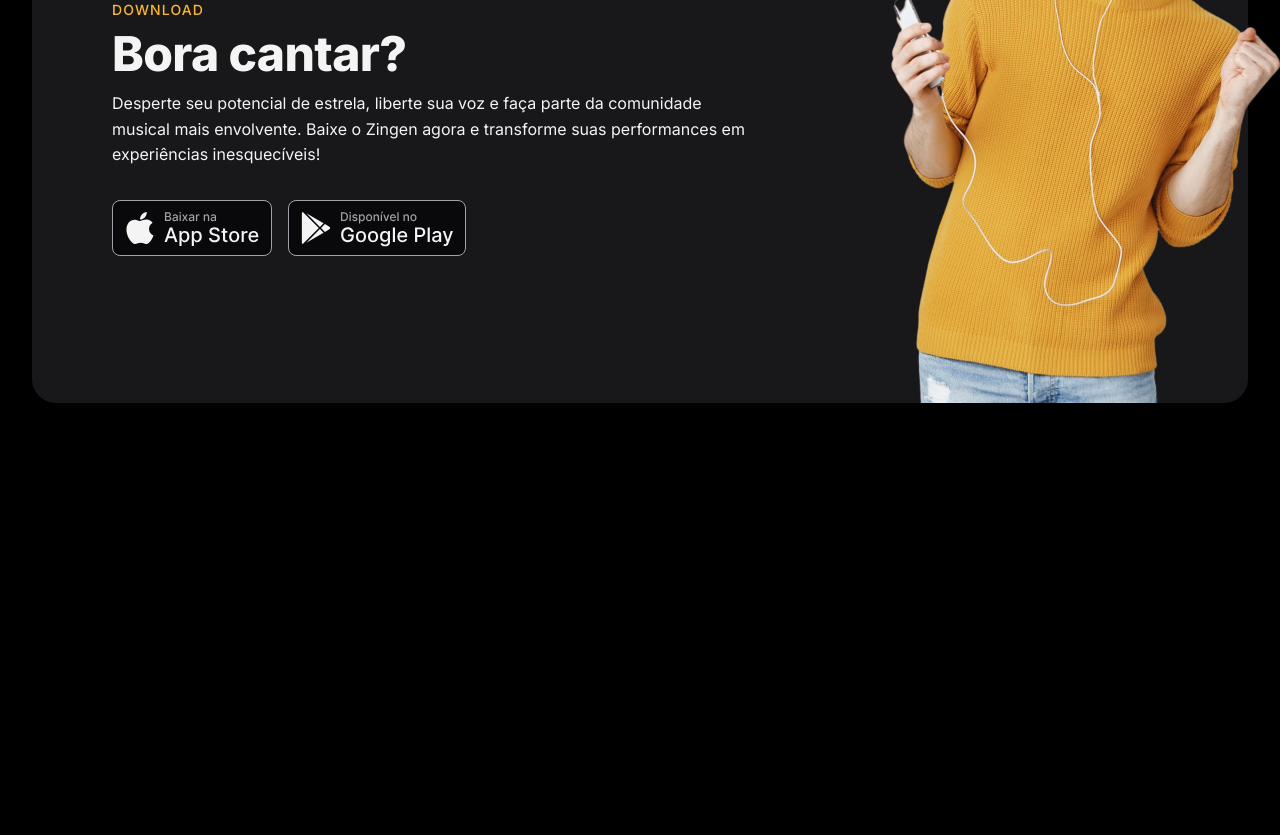
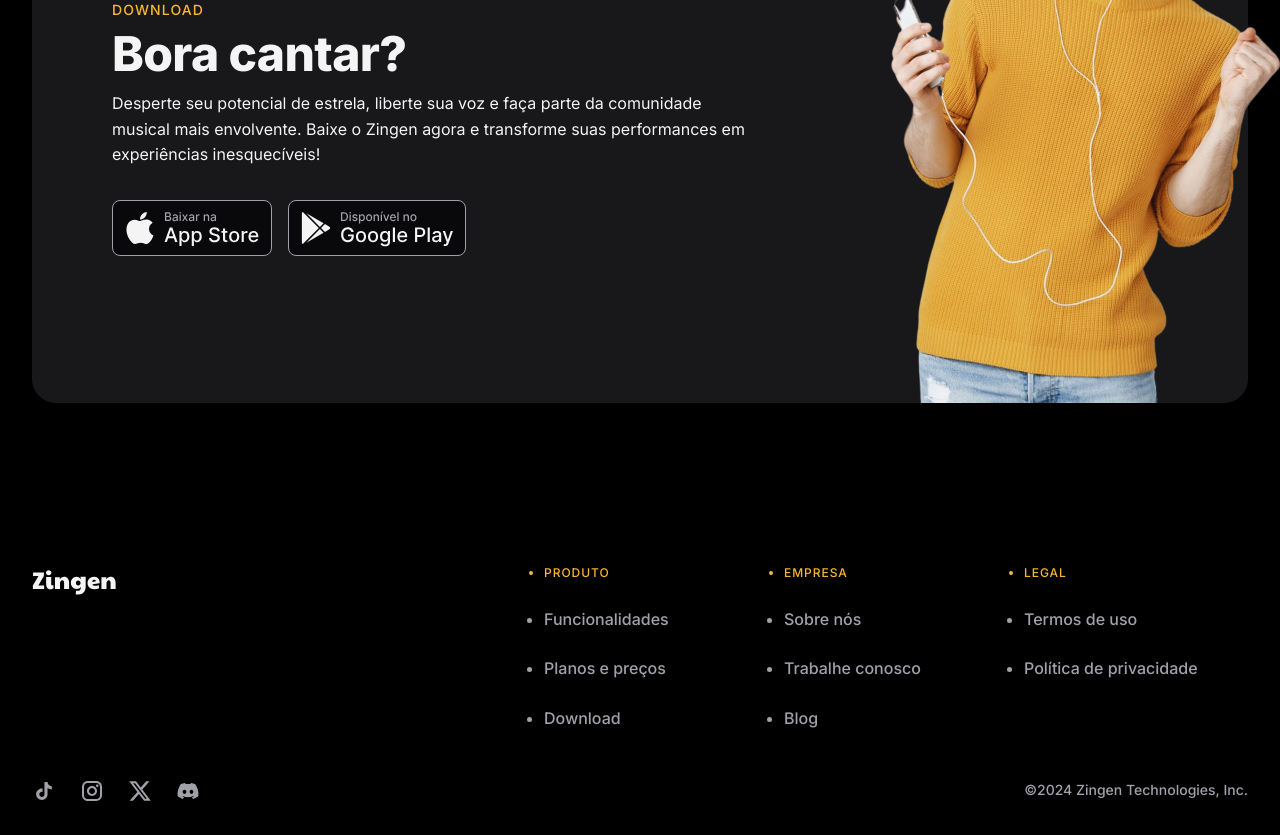
Before and after one commit to Leonardodev126/Landing-page-de-aplica-es, a plain HTML site: page Projeto/index.html in a window 1280 px wide. Shown: the part 3762-4597 px from the top of the page. Before the commit the page ends 4245 px from the top, so only its background shows below. Drawn offline with Linux system fonts and the light colour scheme.

Commit message:
Finalizando o projeto

```diff
--- /dev/null
+++ b/Projeto/css/footer.css
@@ -0,0 +1,60 @@
+footer {
+    color: var(--text-color-secondary);
+    font-weight: var(--fw-md);
+
+    & .container {
+        padding-inline: 3rem;
+    }
+
+    & .container, & .top {
+        gap: 3rem;
+    }
+
+    & nav .even-columns {
+        gap: 4rem;
+    }
+
+    & .top ul {
+        align-content: start;
+    }
+
+    & .title {
+        font-size: 0.75rem;
+        letter-spacing: 0.08em;
+        text-transform: uppercase;
+        color: var(--brand-color-primary);
+    }
+
+    & .bottom {
+        flex-wrap:wrap;
+
+        & > div {
+            margin-right: auto;
+        }
+
+        & span {
+            font-size: .875rem;
+        }
+    }
+
+    @media (width >= 80em) {
+        .container {
+            padding-inline: 0;
+            padding-bottom: 2rem;
+        }
+
+        & .top {
+            grid-template-columns: auto 1fr;
+
+            & nav {
+                margin-left: auto;
+
+                & ul {
+                    width: 14rem;
+                }
+            }
+
+        }
+
+    }
+}
--- a/Projeto/css/index.css
+++ b/Projeto/css/index.css
@@ -10,3 +10,4 @@
 @import url(features.css) (width >= 80rem); /* Só irá importar esse estilo css se a tela for maior que 1280px */
 @import url(pricing.css);
 @import url(download.css);
+@import url(footer.css);
--- a/Projeto/index.html
+++ b/Projeto/index.html
@@ -188,5 +188,70 @@
             </div>
         </div>
     </section>
+
+    <footer>
+        <div class="container py-xl grid">
+            <section class="grid top">
+                <img src="assets/icons/logo.svg" alt="">
+
+                <nav class="even-columns">
+                    <ul role="list" class="grid gap-1.5">
+                        <li class="title">Produto</li>
+                        <li>
+                            <a href="#features">Funcionalidades</a>
+                        </li>
+
+                        <li>
+                            <a href="#pricing">Planos e preços</a>
+                        </li>
+
+
+                        <li>
+                            <a href="#download">Download</a>
+                        </li>
+                    </ul>
+
+                    <ul role="list" class="grid gap-1.5">
+                        <li class="title">Empresa</li>
+
+                        <li>
+                            <a href="#about">Sobre nós</a>
+                        </li>
+
+                        <li>
+                            <a href="#">Trabalhe conosco</a>
+                        </li>
+
+                        <li>
+                            <a href="#">Blog</a>
+                        </li>
+                    </ul>
+
+
+                    <ul role="list" class="grid gap-1.5">
+                        <li class="title">Legal</li>
+
+                        <li>
+                            <a href="#about">Termos de uso</a>
+                        </li>
+
+                        <li>
+                            <a href="#">Política de privacidade</a>
+                        </li>
+                    </ul>
+
+                </nav>
+            </section>
+            <section class="bottom flex gap-1.5">
+                <div class="flex gap-1.5">
+                    <a href="#" class="social" aria-label="tiktok"></a>
+                    <a href="#" class="social" aria-label="instagram"></a>
+                    <a href="#" class="social" aria-label="twitter"></a>
+                    <a href="#" class="social" aria-label="discord"></a>
+                </div>
+                <span class="copy">©2024 Zingen Technologies, Inc.</span>
+            </section>
+        </div>
+    </footer>
 </body>
 </html>
```
Also changed, not shown: hora.txt.
